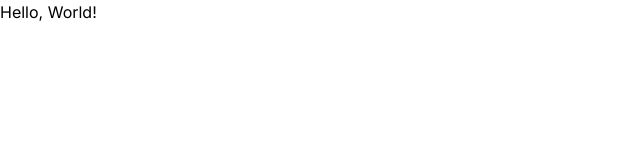
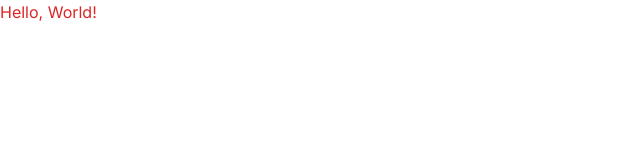
Before and after one commit to SajjadAzadikhah1996/React-Testing, a Next.js app: page / in a window 1280 px wide. Shown: the top 160 px of the page, without its empty margins (0-640 px from the left). Built offline with nearby package versions, Linux system fonts and the light colour scheme.

Commit message:
Assertions(matchers).

```diff
--- a/src/app/components/Greet.tsx
+++ b/src/app/components/Greet.tsx
@@ -1,9 +1,5 @@
-type GreetPropsType = {
-    name?: string
-}
-
-export default function Greet({name}: GreetPropsType) {
+export default function Greet() {
     return (
-        <h1>Hello, {name ? name : 'World'}!</h1>
+        <h1 className='text-red-600'>Hello, World!</h1>
     )
 }
```
Also changed, not shown: 2 other files (tests, documents, lock files or other folders).
